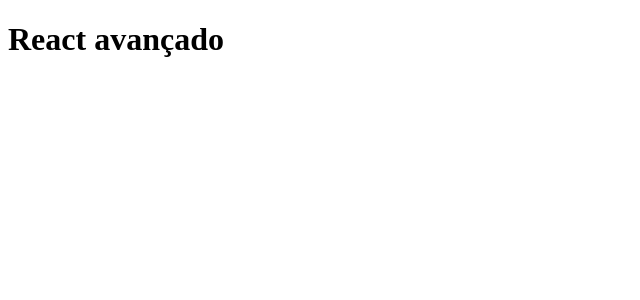
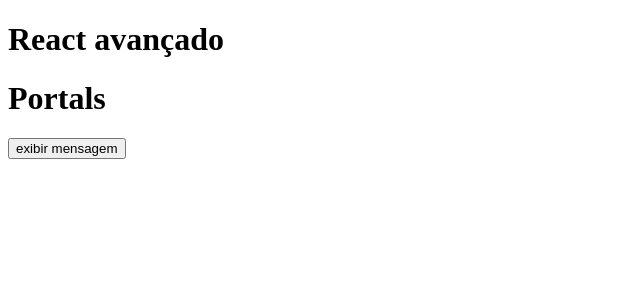
Before and after one commit to rogeriobispo/advanced-react, a React (Vite) app: page / in a window 1280 px wide. Shown: the top 300 px of the page, without its empty margins (0-640 px from the left). Built offline with nearby package versions, Linux system fonts and the light colour scheme.

Commit message:
feat: react portals

```diff
--- a/index.html
+++ b/index.html
@@ -7,6 +7,7 @@
     <title>React Advanced</title>
   </head>
   <body>
+    <div id="portal-root"></div>
     <div id="root"></div>
     <script type="module" src="/src/main.tsx"></script>
   </body>
--- a/src/App.tsx
+++ b/src/App.tsx
@@ -1,8 +1,11 @@
+import Portals from "./components/portals"
+
 function App() {
 
   return (
     <>
       <h1>React avançado</h1>
+      <Portals />
     </>
   )
 }
--- /dev/null
+++ b/src/components/portals/index.tsx
@@ -0,0 +1,43 @@
+import { useState } from "react";
+import { createPortal } from "react-dom";
+
+const Portals = () => {
+  const [show, setShow] = useState(false);
+
+  return (
+    <div>
+      <h1>Portals</h1>
+      <button onClick={() => setShow((value) => !value)}>
+        {show ? 'ocultar' : 'exibir'}  mensagem
+      </button>
+      <AlertPortal show={show} onClose={() => setShow(false)}>
+        <h1>Olá, eu sou um portal!</h1>
+      </AlertPortal>
+    </div>
+  );
+}
+
+export default Portals;
+
+const Alert = ({ children, onClose, show }) => {
+  if (!show) return null;
+
+  return (
+    <div onClick={onClose}>
+      {children}
+    </div>
+  )
+}
+
+
+
+const AlertPortal = ({ children, onClose, show }) => {
+  if (!show) return null;
+
+  return createPortal(
+    <div onClick={onClose}>
+      {children}
+    </div>,
+    document.getElementById('portal-root')
+  )
+}
```
